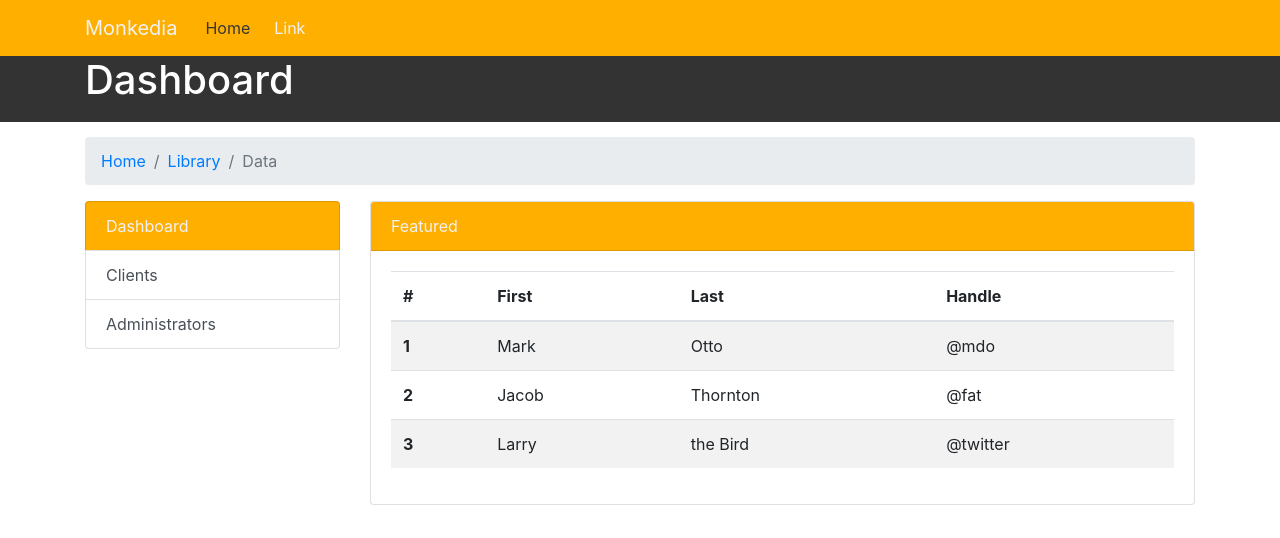
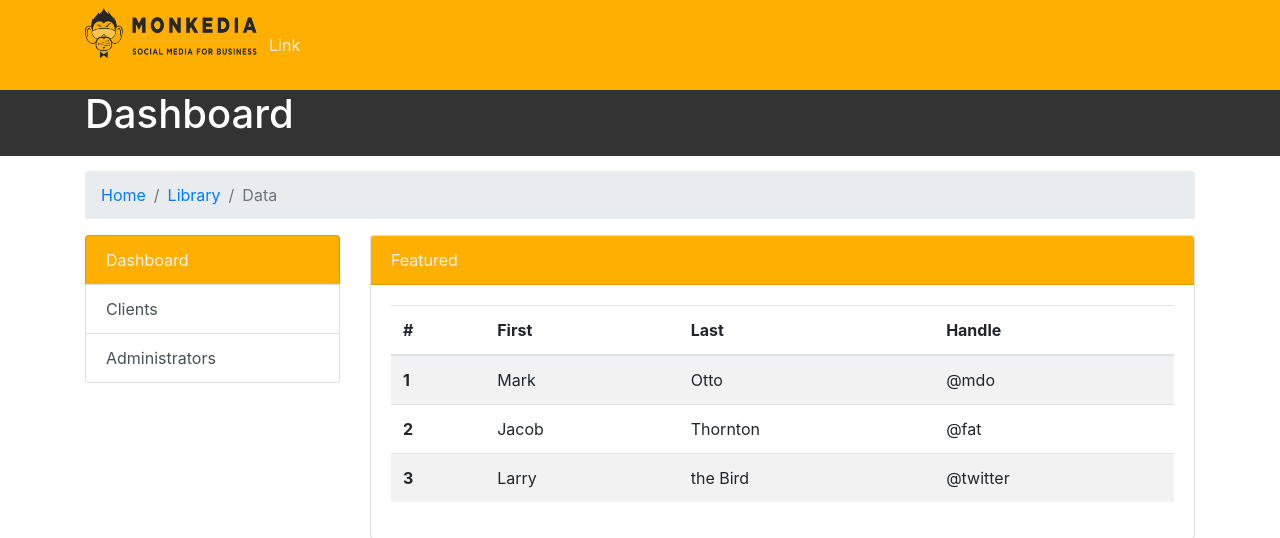
Before and after one commit to javierlona/monkey, a PHP site: page / in a window 1280 px wide. Shown: the top 538 px of the page. Run offline with PHP 8.4, Linux system fonts and the light colour scheme; some libraries are stand-ins or nearby versions.

Commit message:
added logo to main page

```diff
--- a/public/index.php
+++ b/public/index.php
@@ -13,16 +13,17 @@
 
     <nav class="navbar navbar-expand-lg navbar-dark">
       <div class="container">
-        <a class="navbar-brand" href="#">Monkedia</a>
+        <!-- <a class="navbar-brand" href="#">Monkedia</a> -->
+              <img class="mb-4" src="./images/Logo.png" title="Monkedia Logo" alt="Monkedia Logo" width="172" height="50">
         <button class="navbar-toggler" type="button" data-toggle="collapse" data-target="#monkediaNav" aria-controls="monkediaNav" aria-expanded="false" aria-label="Toggle navigation">
           <span class="navbar-toggler-icon"></span>
         </button>
 
         <div class="collapse navbar-collapse" id="monkediaNav">
           <ul class="navbar-nav mr-auto">
-            <li class="nav-item active">
+            <!-- <li class="nav-item active">
               <a class="nav-link" href="#">Home <span class="sr-only">(current)</span></a>
-            </li>
+            </li> -->
             <li class="nav-item">
               <a class="nav-link" href="#">Link</a>
             </li>
```
